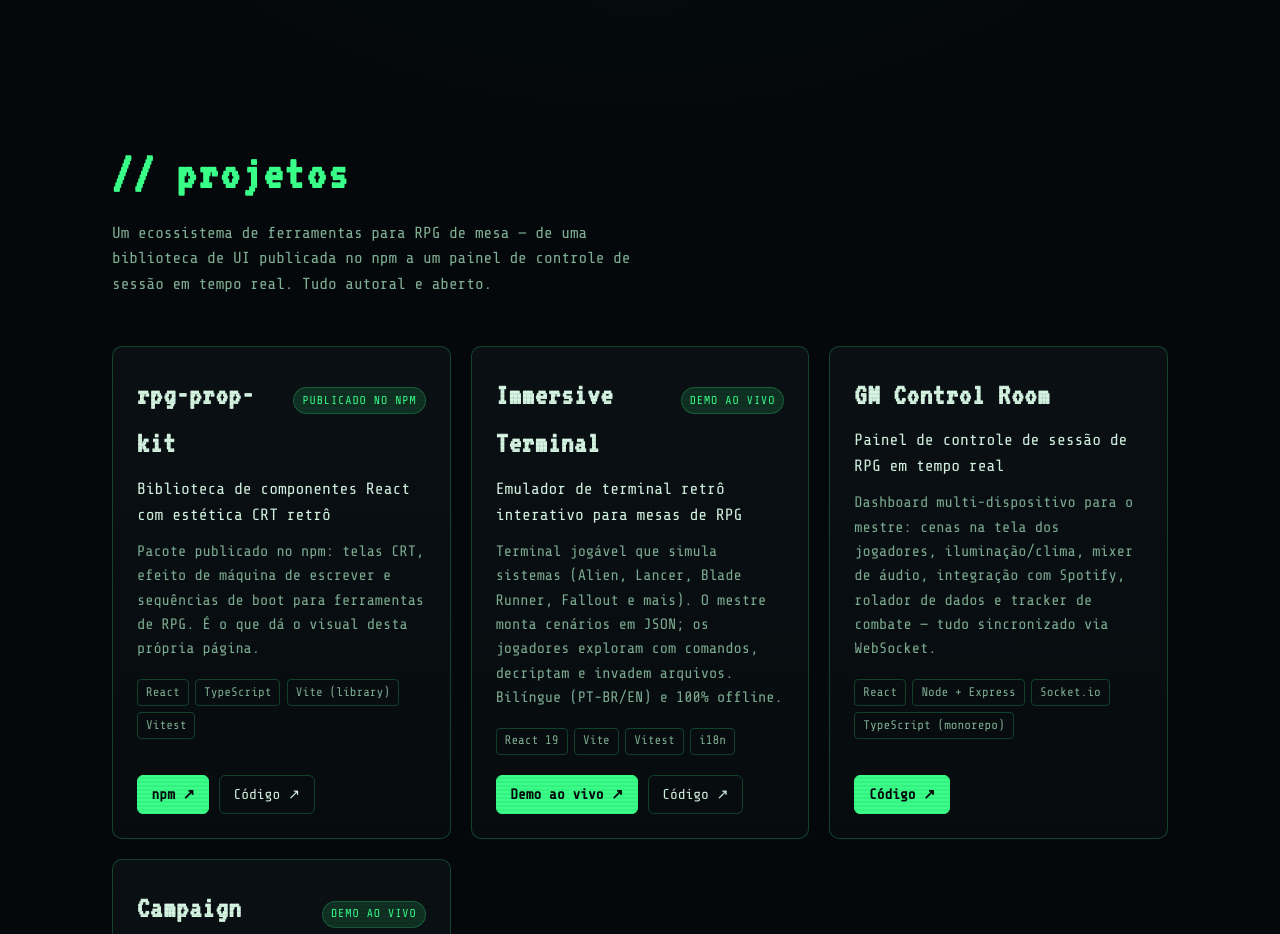
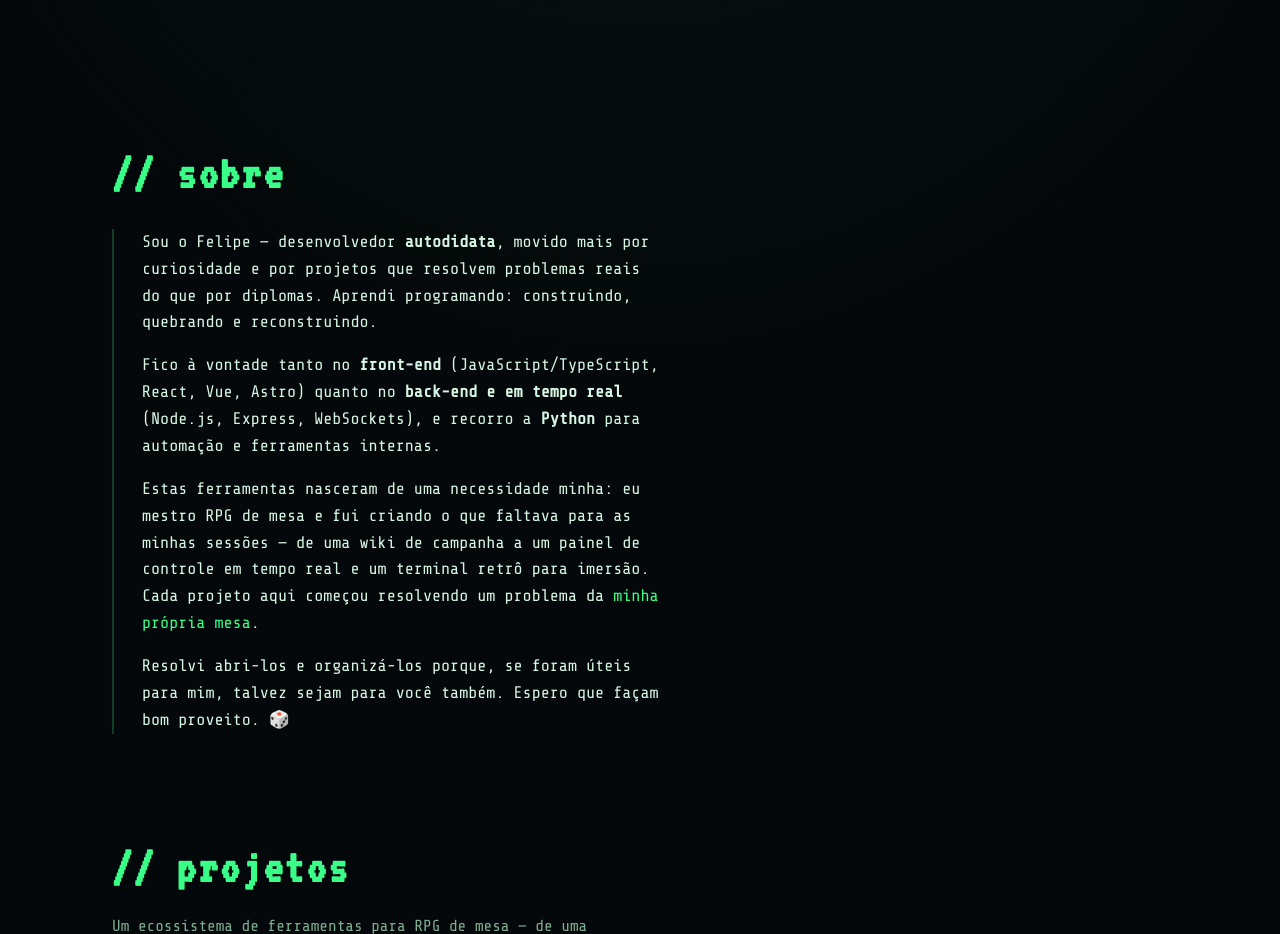
Before and after one commit to flippelt/flippelt.github.io, an Astro site: page / in a window 1280 px wide. Shown: the part 760-1694 px from the top of the page. Built offline with nearby package versions, Linux system fonts and the light colour scheme; Astro itself is replaced by a stand-in of ours.

Commit message:
Adiciona secao "sobre" (bio + experiencia + proposito)
Apresentacao em primeira pessoa, tom equilibrado: desenvolvedor
autodidata, com front-end (JS/TS, React, Vue, Astro), back-end/tempo
real (Node, Express, WebSockets) e Python para automacao. Conta que
as ferramentas nasceram para as proprias mesas de RPG do Felipe, na
esperanca de serem uteis a outros.

Co-Authored-By: Claude Opus 4.8 (1M context) <noreply@anthropic.com>

```diff
--- a/src/pages/index.astro
+++ b/src/pages/index.astro
@@ -9,6 +9,32 @@ import { projects } from '../data/projects'
   <main>
     <section class="hero" aria-label="Apresentação">
       <Hero client:load />
+    </section>
+
+    <section id="sobre" class="about" aria-label="Sobre">
+      <h2 class="about__title">// sobre</h2>
+      <div class="about__body">
+        <p>
+          Sou o Felipe — desenvolvedor <strong>autodidata</strong>, movido mais por curiosidade e por
+          projetos que resolvem problemas reais do que por diplomas. Aprendi programando: construindo,
+          quebrando e reconstruindo.
+        </p>
+        <p>
+          Fico à vontade tanto no <strong>front-end</strong> (JavaScript/TypeScript, React, Vue, Astro)
+          quanto no <strong>back-end e em tempo real</strong> (Node.js, Express, WebSockets), e recorro a
+          <strong>Python</strong> para automação e ferramentas internas.
+        </p>
+        <p>
+          Estas ferramentas nasceram de uma necessidade minha: eu mestro RPG de mesa e fui criando o que
+          faltava para as minhas sessões — de uma wiki de campanha a um painel de controle em tempo real
+          e um terminal retrô para imersão. Cada projeto aqui começou resolvendo um problema da
+          <em>minha própria mesa</em>.
+        </p>
+        <p>
+          Resolvi abri-los e organizá-los porque, se foram úteis para mim, talvez sejam para você também.
+          Espero que façam bom proveito. 🎲
+        </p>
+      </div>
     </section>
 
     <section id="projetos" class="projects">
--- a/src/styles/global.css
+++ b/src/styles/global.css
@@ -98,6 +98,47 @@ code {
 
 .hero-cta:hover {
   text-shadow: 0 0 10px var(--accent);
+}
+
+/* ============================== Sobre ============================== */
+
+.about {
+  max-width: var(--maxw);
+  margin: 0 auto;
+  padding: clamp(3rem, 9vw, 6rem) clamp(1rem, 4vw, 2rem) 0;
+}
+
+.about__title {
+  font-family: var(--font-display);
+  font-size: clamp(2rem, 6vw, 3rem);
+  color: var(--accent);
+  margin: 0 0 1rem;
+  letter-spacing: 0.05em;
+}
+
+.about__body {
+  max-width: 64ch;
+  border-left: 2px solid var(--line);
+  padding-left: clamp(1rem, 3vw, 1.75rem);
+}
+
+.about__body p {
+  margin: 0 0 1rem;
+  font-size: 1.05rem;
+}
+
+.about__body p:last-child {
+  margin-bottom: 0;
+}
+
+.about__body strong {
+  color: var(--fg);
+  font-weight: bold;
+}
+
+.about__body em {
+  color: var(--accent);
+  font-style: normal;
 }
 
 /* ============================ Projetos ============================ */
```
